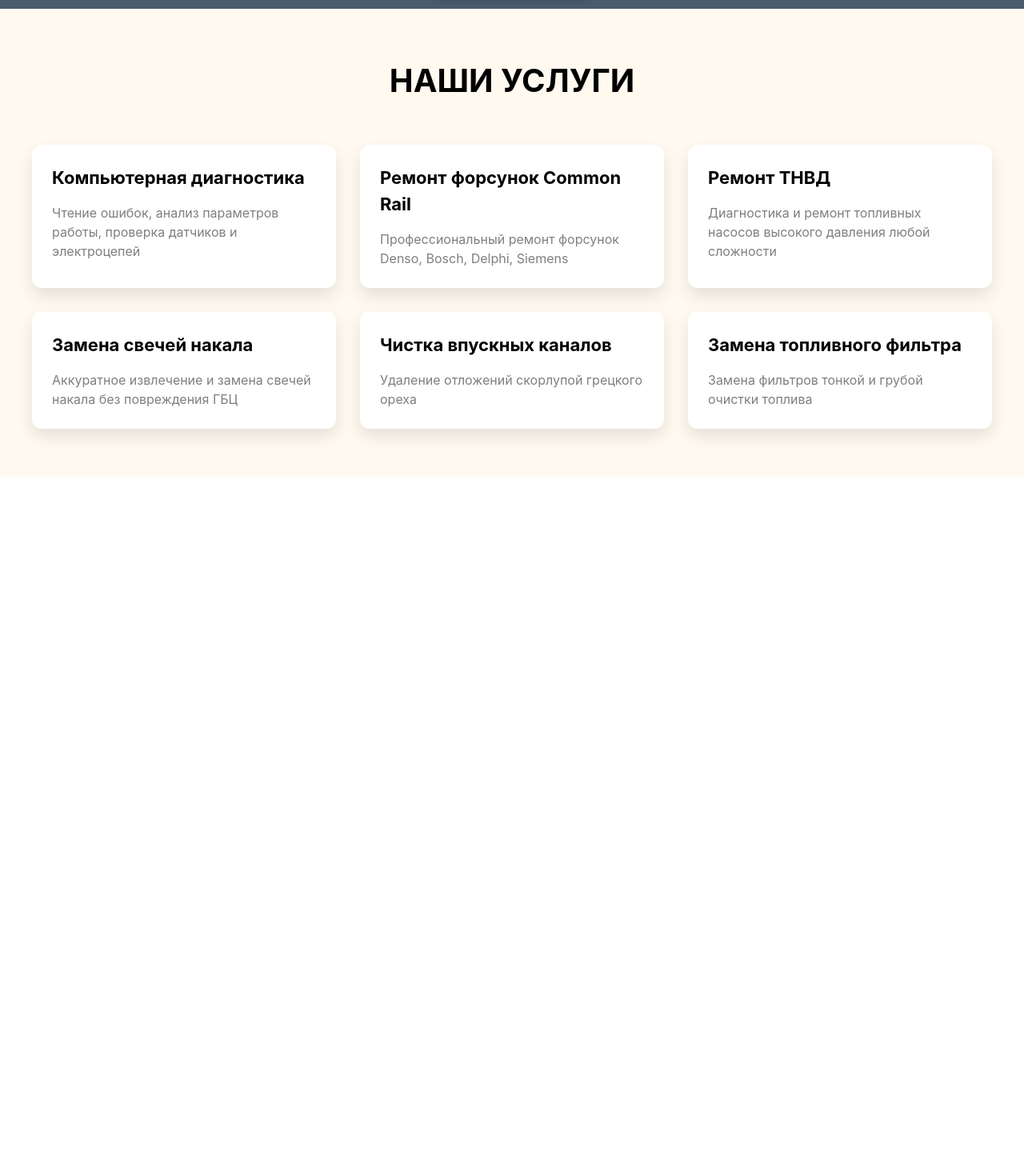
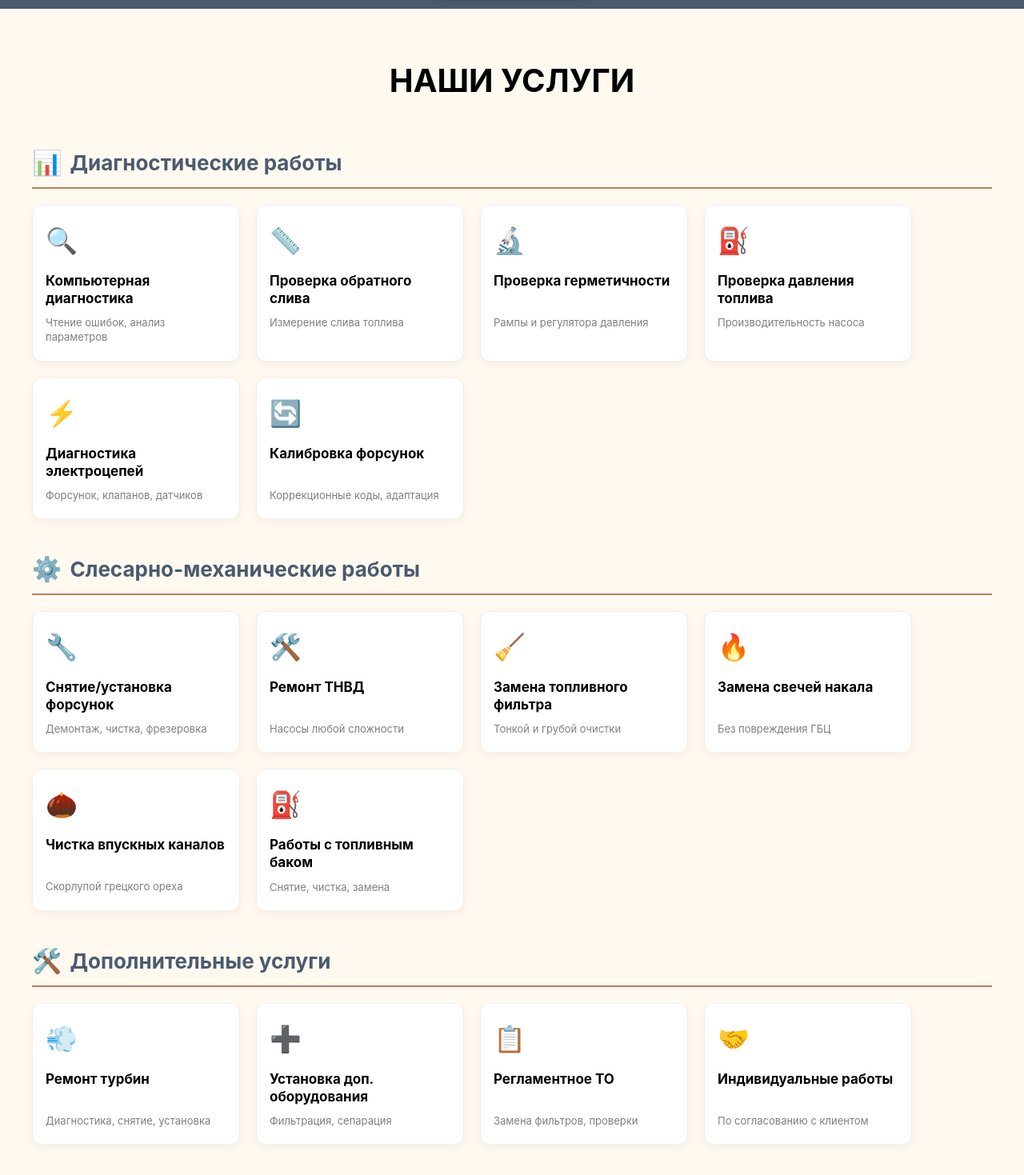
Before and after one commit to qcwaaap/slesar1, a Next.js app: page / in a window 1280 px wide. Shown: the part 909-2378 px from the top of the page at 80% size. Before the commit the page ends 1505 px from the top, so only its background shows below. Built offline with nearby package versions, Linux system fonts and the light colour scheme.

Commit message:
3 commit

```diff
--- a/components/Landing.jsx
+++ b/components/Landing.jsx
@@ -18,37 +18,6 @@ const Landing = () => {
 
   const [formStatus, setFormStatus] = useState('idle'); // idle, loading, success, error
   const [formError, setFormError] = useState('');
-
-  const servicesData = [
-    {
-      title: "Компьютерная диагностика",
-      description:
-        "Чтение ошибок, анализ параметров работы, проверка датчиков и электроцепей",
-    },
-    {
-      title: "Ремонт форсунок Common Rail",
-      description:
-        "Профессиональный ремонт форсунок Denso, Bosch, Delphi, Siemens",
-    },
-    {
-      title: "Ремонт ТНВД",
-      description:
-        "Диагностика и ремонт топливных насосов высокого давления любой сложности",
-    },
-    {
-      title: "Замена свечей накала",
-      description:
-        "Аккуратное извлечение и замена свечей накала без повреждения ГБЦ",
-    },
-    {
-      title: "Чистка впускных каналов",
-      description: "Удаление отложений скорлупой грецкого ореха",
-    },
-    {
-      title: "Замена топливного фильтра",
-      description: "Замена фильтров тонкой и грубой очистки топлива",
-    },
-  ];
 
   // Валидация формы
   const validateForm = () => {
@@ -83,6 +52,7 @@ const Landing = () => {
   };
 
   // Отправка формы
+// Отправка формы
 const handleSubmitForm = async (e) => {
   e.preventDefault();
 
@@ -102,10 +72,15 @@ const Landing = () => {
       body: JSON.stringify(formData),
     });
 
+    // Логируем статус ответа
+    console.log('📥 Статус ответа:', response.status);
+
     const data = await response.json();
+    console.log('📦 Данные ответа:', data);
 
     if (!response.ok) {
-        throw new Error(data.error || 'Ошибка при отправке');
+      // Показываем конкретную ошибку от сервера
+      throw new Error(data.error || `Ошибка ${response.status}: ${response.statusText}`);
     }
 
     console.log('✅ Успешно отправлено:', data);
@@ -127,12 +102,11 @@ const Landing = () => {
     }, 3000);
 
   } catch (error) {
-      console.error('❌ Ошибка:', error);
+    console.error('❌ Детальная ошибка:', error);
     setFormStatus('error');
     setFormError(error.message || 'Не удалось отправить заявку');
   }
 };
-
   const handleInputChange = (e) => {
     const { name, value } = e.target;
     setFormData(prev => ({
@@ -251,19 +225,120 @@ const Landing = () => {
         </div>
       </section>
 
+{/* БЛОК НАШИ УСЛУГИ (КОМПАКТНЫЕ КАРТОЧКИ) */}
 <section className={styles.servicesFullSection}>
   <h2 className={styles.servicesFullTitle}>НАШИ УСЛУГИ</h2>
 
-        <div className={styles.cardsGrid}>
-          {servicesData.map((service, index) => (
-            <div key={index} className={styles.serviceCard}>
-              <h3 className={styles.cardTitle}>{service.title}</h3>
-              <p className={styles.cardDescription}>{service.description}</p>
+  {/* Категория 1: Диагностика */}
+  <div className={styles.serviceCategory}>
+    <h3 className={styles.categoryTitle}>
+      <span className={styles.categoryIcon}>📊</span>
+      Диагностические работы
+    </h3>
+    <div className={styles.cardsWrapper}>
+      <div className={styles.compactCard}>
+        <div className={styles.compactCardIcon}>🔍</div>
+        <h4 className={styles.compactCardTitle}>Компьютерная диагностика</h4>
+        <p className={styles.compactCardDescription}>Чтение ошибок, анализ параметров</p>
       </div>
-          ))}
+      <div className={styles.compactCard}>
+        <div className={styles.compactCardIcon}>📏</div>
+        <h4 className={styles.compactCardTitle}>Проверка обратного слива</h4>
+        <p className={styles.compactCardDescription}>Измерение слива топлива</p>
+      </div>
+      <div className={styles.compactCard}>
+        <div className={styles.compactCardIcon}>🔬</div>
+        <h4 className={styles.compactCardTitle}>Проверка герметичности</h4>
+        <p className={styles.compactCardDescription}>Рампы и регулятора давления</p>
+      </div>
+      <div className={styles.compactCard}>
+        <div className={styles.compactCardIcon}>⛽</div>
+        <h4 className={styles.compactCardTitle}>Проверка давления топлива</h4>
+        <p className={styles.compactCardDescription}>Производительность насоса</p>
+      </div>
+      <div className={styles.compactCard}>
+        <div className={styles.compactCardIcon}>⚡</div>
+        <h4 className={styles.compactCardTitle}>Диагностика электроцепей</h4>
+        <p className={styles.compactCardDescription}>Форсунок, клапанов, датчиков</p>
+      </div>
+      <div className={styles.compactCard}>
+        <div className={styles.compactCardIcon}>🔄</div>
+        <h4 className={styles.compactCardTitle}>Калибровка форсунок</h4>
+        <p className={styles.compactCardDescription}>Коррекционные коды, адаптация</p>
+      </div>
+    </div>
+  </div>
+
+  {/* Категория 2: Слесарные работы */}
+  <div className={styles.serviceCategory}>
+    <h3 className={styles.categoryTitle}>
+      <span className={styles.categoryIcon}>⚙️</span>
+      Слесарно-механические работы
+    </h3>
+    <div className={styles.cardsWrapper}>
+      <div className={styles.compactCard}>
+        <div className={styles.compactCardIcon}>🔧</div>
+        <h4 className={styles.compactCardTitle}>Снятие/установка форсунок</h4>
+        <p className={styles.compactCardDescription}>Демонтаж, чистка, фрезеровка</p>
+      </div>
+      <div className={styles.compactCard}>
+        <div className={styles.compactCardIcon}>🛠️</div>
+        <h4 className={styles.compactCardTitle}>Ремонт ТНВД</h4>
+        <p className={styles.compactCardDescription}>Насосы любой сложности</p>
+      </div>
+      <div className={styles.compactCard}>
+        <div className={styles.compactCardIcon}>🧹</div>
+        <h4 className={styles.compactCardTitle}>Замена топливного фильтра</h4>
+        <p className={styles.compactCardDescription}>Тонкой и грубой очистки</p>
+      </div>
+      <div className={styles.compactCard}>
+        <div className={styles.compactCardIcon}>🔥</div>
+        <h4 className={styles.compactCardTitle}>Замена свечей накала</h4>
+        <p className={styles.compactCardDescription}>Без повреждения ГБЦ</p>
+      </div>
+      <div className={styles.compactCard}>
+        <div className={styles.compactCardIcon}>🌰</div>
+        <h4 className={styles.compactCardTitle}>Чистка впускных каналов</h4>
+        <p className={styles.compactCardDescription}>Скорлупой грецкого ореха</p>
+      </div>
+      <div className={styles.compactCard}>
+        <div className={styles.compactCardIcon}>⛽</div>
+        <h4 className={styles.compactCardTitle}>Работы с топливным баком</h4>
+        <p className={styles.compactCardDescription}>Снятие, чистка, замена</p>
+      </div>
+    </div>
+  </div>
+
+  {/* Категория 3: Дополнительные услуги */}
+  <div className={styles.serviceCategory}>
+    <h3 className={styles.categoryTitle}>
+      <span className={styles.categoryIcon}>🛠️</span>
+      Дополнительные услуги
+    </h3>
+    <div className={styles.cardsWrapper}>
+      <div className={styles.compactCard}>
+        <div className={styles.compactCardIcon}>💨</div>
+        <h4 className={styles.compactCardTitle}>Ремонт турбин</h4>
+        <p className={styles.compactCardDescription}>Диагностика, снятие, установка</p>
+      </div>
+      <div className={styles.compactCard}>
+        <div className={styles.compactCardIcon}>➕</div>
+        <h4 className={styles.compactCardTitle}>Установка доп. оборудования</h4>
+        <p className={styles.compactCardDescription}>Фильтрация, сепарация</p>
+      </div>
+      <div className={styles.compactCard}>
+        <div className={styles.compactCardIcon}>📋</div>
+        <h4 className={styles.compactCardTitle}>Регламентное ТО</h4>
+        <p className={styles.compactCardDescription}>Замена фильтров, проверки</p>
+      </div>
+      <div className={styles.compactCard}>
+        <div className={styles.compactCardIcon}>🤝</div>
+        <h4 className={styles.compactCardTitle}>Индивидуальные работы</h4>
+        <p className={styles.compactCardDescription}>По согласованию с клиентом</p>
+      </div>
+    </div>
   </div>
 </section>
-
       {/* МОДАЛЬНОЕ ОКНО С РАСШИРЕННОЙ ФОРМОЙ */}
       {isFormOpen && (
         <div className={styles.modalOverlay} onClick={closeForm}>
--- a/styles/Landing.module.css
+++ b/styles/Landing.module.css
@@ -496,3 +496,111 @@
   cursor: not-allowed;
   opacity: 0.7;
 }
+/* ===== КОМПАКТНЫЕ КАРТОЧКИ С ФИКСИРОВАННОЙ ШИРИНОЙ ===== */
+
+/* Обертка для карточек (flex с переносом) */
+.cardsWrapper {
+  display: flex;
+  flex-wrap: wrap;
+  gap: 20px;
+  margin-bottom: 40px;
+  justify-content: flex-start;
+}
+
+/* Базовая карточка с фиксированной шириной */
+.compactCard {
+  width: 260px;
+  background-color: #ffffff;
+  border-radius: 12px;
+  padding: 20px 16px;
+  box-shadow: 0 4px 12px rgba(0, 0, 0, 0.05);
+  transition: all 0.3s ease;
+  border: 1px solid #f0f0f0;
+  display: flex;
+  flex-direction: column;
+  gap: 10px;
+  flex-shrink: 0;
+}
+
+.compactCard:hover {
+  transform: translateY(-3px);
+  box-shadow: 0 8px 20px rgba(193, 124, 90, 0.12);
+  border-color: #c17c5a;
+}
+
+.compactCardIcon {
+  font-size: 32px;
+  margin-bottom: 5px;
+}
+
+.compactCardTitle {
+  font-size: 17px;
+  font-weight: 700;
+  color: #000000;
+  margin: 0;
+  line-height: 1.3;
+  min-height: 44px; /* Чтобы карточки были одной высоты */
+}
+
+.compactCardDescription {
+  font-size: 13px;
+  color: #7f7f7f;
+  margin: 0;
+  line-height: 1.4;
+}
+
+/* Заголовки категорий */
+.categoryTitle {
+  font-size: 26px;
+  font-weight: 700;
+  color: #4A5B6E;
+  margin-bottom: 20px;
+  padding-bottom: 8px;
+  border-bottom: 2px solid #c17c5a;
+  display: flex;
+  align-items: center;
+  gap: 10px;
+}
+
+.categoryIcon {
+  font-size: 30px;
+}
+
+.serviceCategory {
+  margin-bottom: 40px;
+}
+
+/* Адаптивность */
+@media (max-width: 1200px) {
+  .compactCard {
+    width: 240px;
+  }
+}
+
+@media (max-width: 768px) {
+  .cardsWrapper {
+    justify-content: center;
+  }
+
+  .compactCard {
+    width: 280px; /* Чуть шире на планшетах */
+  }
+
+  .categoryTitle {
+    font-size: 24px;
+    text-align: center;
+    justify-content: center;
+  }
+}
+
+@media (max-width: 480px) {
+  .compactCard {
+    width: 100%; /* На телефонах на всю ширину */
+    max-width: 320px;
+    margin: 0 auto;
+  }
+
+  .cardsWrapper {
+    justify-content: center;
+  }
+}
```
Also changed, not shown: app/api/send-email/route.js (+31 -8 lines). Lines whose indentation alone changed are shown as unchanged.
